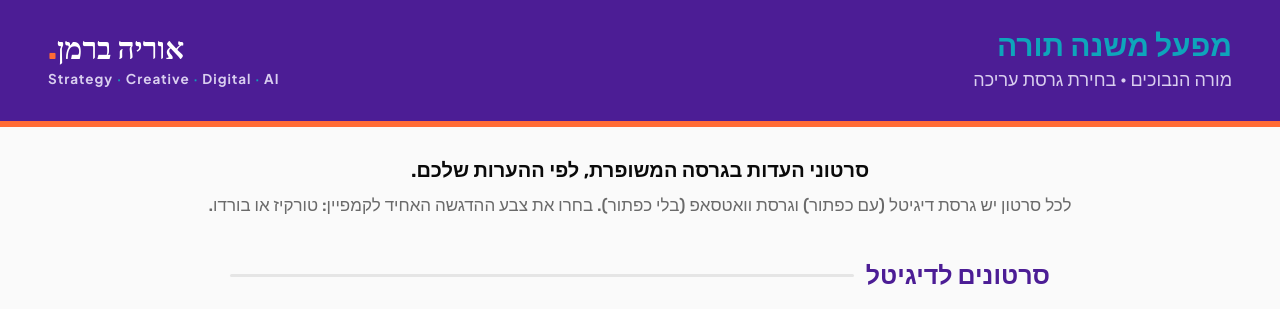
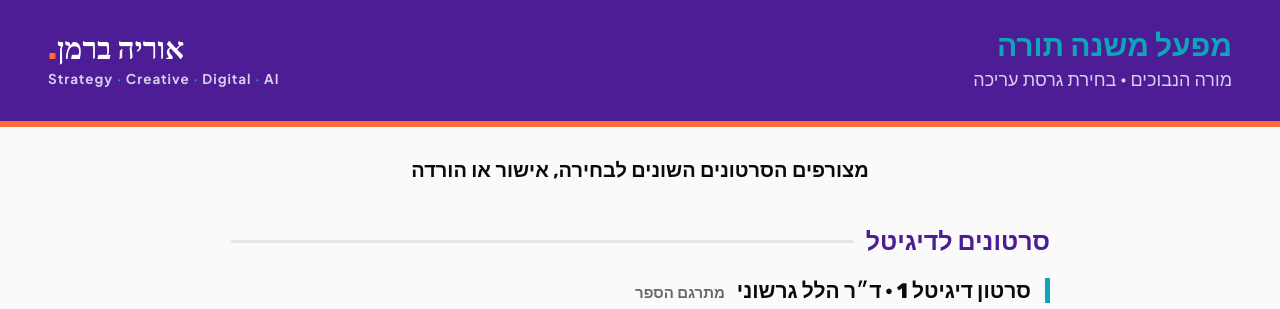
Before and after one commit to uriaberman/moreh-nevuchim-review, a plain HTML site: page index.html in a window 1280 px wide. Shown: the top 309 px of the page. Drawn offline with Linux system fonts and the light colour scheme.

Commit message:
Update intro copy

```diff
--- a/index.html
+++ b/index.html
@@ -99,7 +99,7 @@
   <div class="strip"></div>
 
   <div class="intro">
-    <p>סרטוני העדות בגרסה המשופרת, לפי ההערות שלכם.<br/><span class="sub">לכל סרטון יש גרסת דיגיטל (עם כפתור) וגרסת וואטסאפ (בלי כפתור). בחרו את צבע ההדגשה האחיד לקמפיין: טורקיז או בורדו.</span></p>
+    <p>מצורפים הסרטונים השונים לבחירה, אישור או הורדה</p>
   </div>
 
   <div class="wrap">
```
